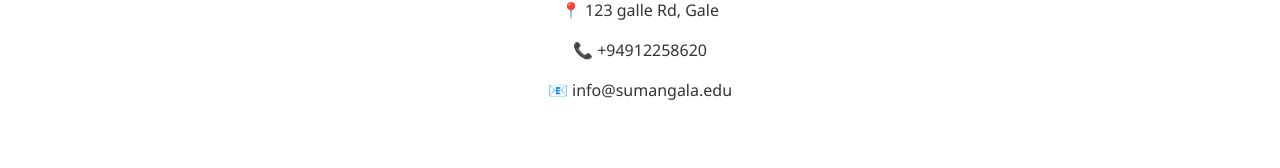
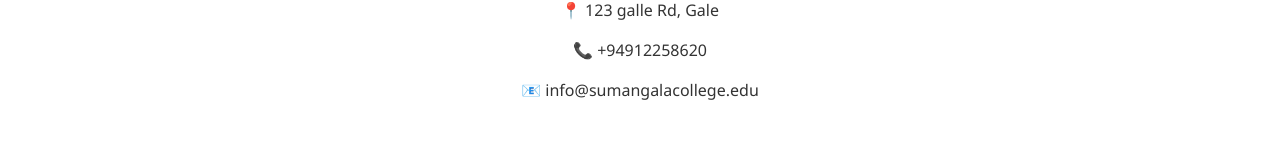
Before and after one commit to ChaninduDewnith/smartgrade, a React (Vite) app in the folder frontend/react/: page / in a window 1280 px wide. Shown: the part 1354-1522 px from the top of the page. Built offline with nearby package versions, Linux system fonts and the light colour scheme.

Commit message:
update homepage

```diff
--- a/frontend/react/src/Homepage.jsx
+++ b/frontend/react/src/Homepage.jsx
@@ -56,7 +56,7 @@ const HomePage = () => {
         <h3>📞 Contact Us</h3>
         <p>📍 123 galle Rd, Gale</p>
         <p>📞 +94912258620</p>
-        <p>📧 info@sumangala.edu</p>
+        <p>📧 info@sumangalacollege.edu</p>
       </section>
 
       {/* Footer */}
```
